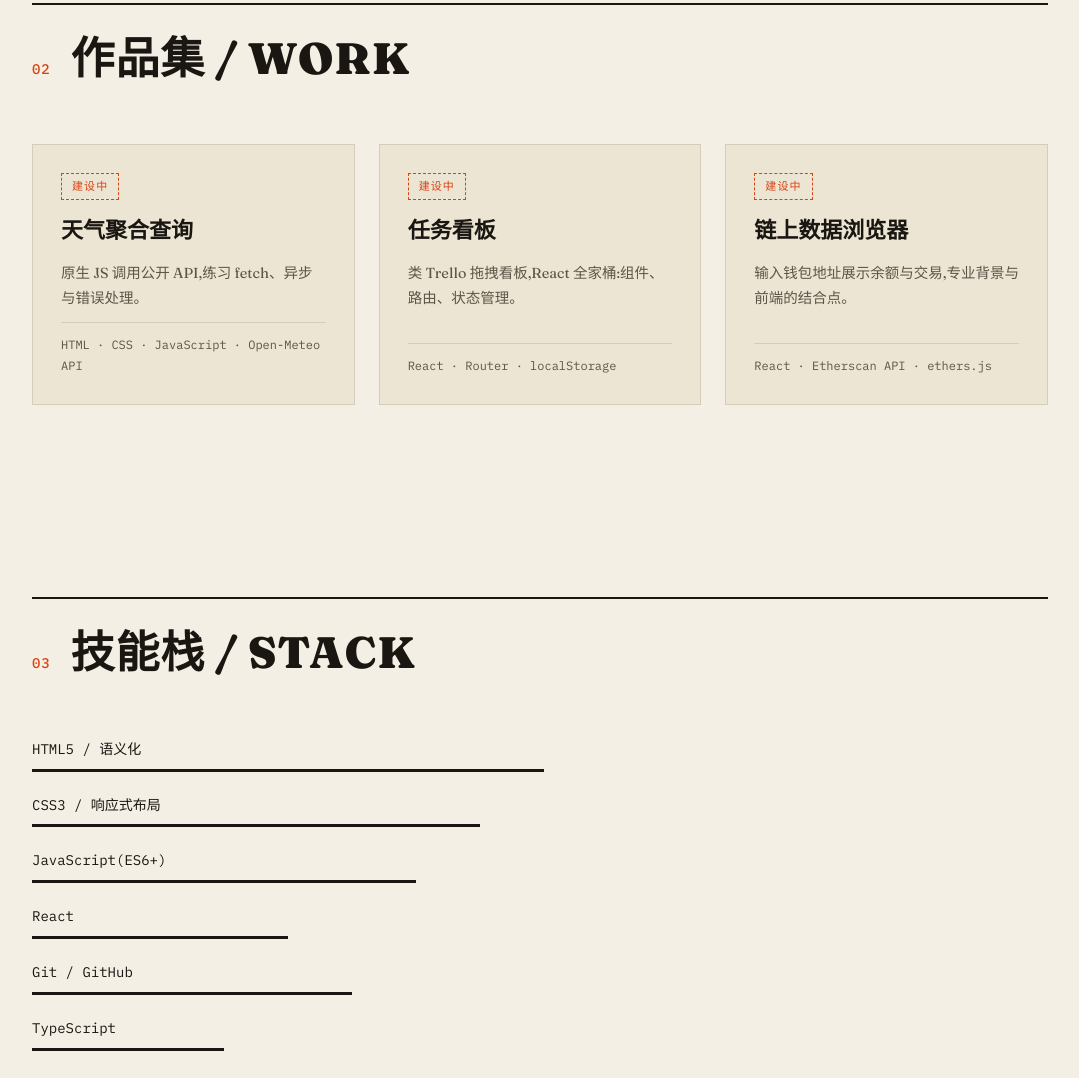
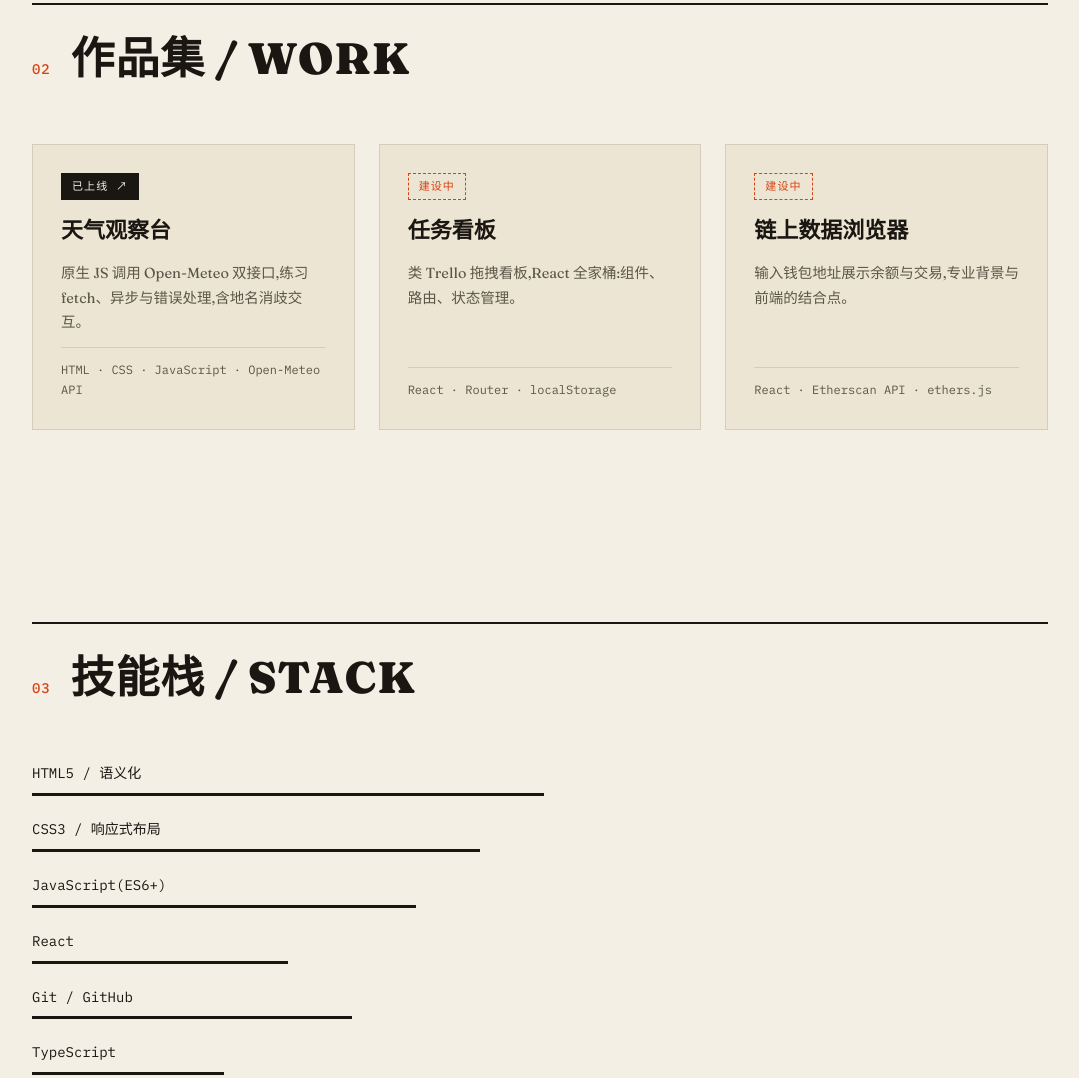
Before and after one commit to lkd0/LKD0.github.io, a plain HTML site: page index.html in a window 1280 px wide. Shown: the part 1446-2524 px from the top of the page, without its empty margins (100-1179 px from the left). Drawn offline with Linux system fonts and the light colour scheme.

Commit message:
feat: link weather app card to live project

```diff
--- a/index.html
+++ b/index.html
@@ -88,9 +88,9 @@
       <h2 class="section__title"><span class="section__num">02</span>作品集 / WORK</h2>
       <div class="projects">
         <article class="card">
-          <span class="card__status">建设中</span>
-          <h3 class="card__title">天气聚合查询</h3>
-          <p class="card__desc">原生 JS 调用公开 API,练习 fetch、异步与错误处理。</p>
+          <span class="card__status card__status--live">已上线 ↗</span>
+          <h3 class="card__title"><a href="https://lkd0.github.io/weather-app/" target="_blank" class="card__link">天气观察台</a></h3>
+          <p class="card__desc">原生 JS 调用 Open-Meteo 双接口,练习 fetch、异步与错误处理,含地名消歧交互。</p>
           <p class="card__tags">HTML · CSS · JavaScript · Open-Meteo API</p>
         </article>
         <article class="card">
--- a/style.css
+++ b/style.css
@@ -284,6 +284,17 @@ a {
   border: 1px dashed var(--vermilion); /* 虚线边框=施工中的语义 */
   padding: 3px 10px;
 }
+/* 状态变体:已上线的项目用实心徽章,和"建设中"虚线形成视觉层级 */
+.card__status--live {
+  color: var(--paper);
+  background: var(--ink);
+  border-style: solid;
+  border-color: var(--ink);
+}
+.card__link {
+  color: inherit;
+  text-decoration: none;
+}
 
 .card__title {
   font-family: var(--font-display);
```
